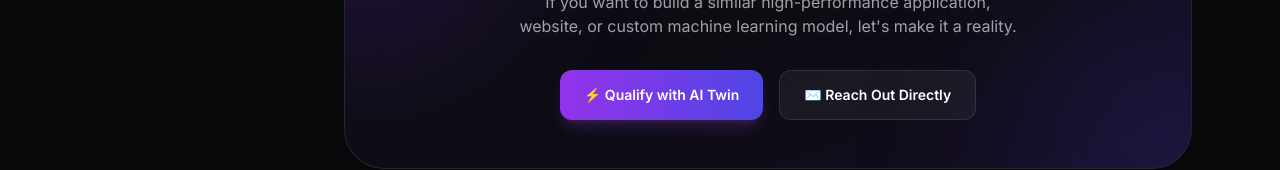
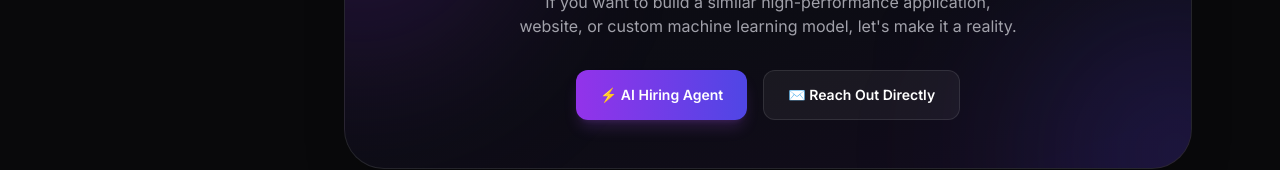
Before and after one commit to ryradit/newporto, a Next.js app: page /projects/dlob-community in a window 1280 px wide. Shown: the part 1359-1529 px from the top of the page. Built offline with nearby package versions, Linux system fonts and the light colour scheme; no server answers; the database is empty.

Commit message:
Update CTA button label to AI Hiring Agent inside projects detail page

```diff
--- a/src/app/projects/[id]/page.tsx
+++ b/src/app/projects/[id]/page.tsx
@@ -232,7 +232,7 @@
                 href="/agent"
                 className="flex items-center justify-center gap-2 px-6 py-3.5 bg-gradient-to-r from-purple-600 to-indigo-600 hover:from-purple-700 hover:to-indigo-700 text-white text-sm font-semibold rounded-xl shadow-lg shadow-purple-500/20 hover:scale-[1.02] active:scale-[0.98] transition-all group"
               >
-                ⚡ Qualify with AI Twin
+                ⚡ AI Hiring Agent
               </a>
               <a
                 href="/contact"
```
